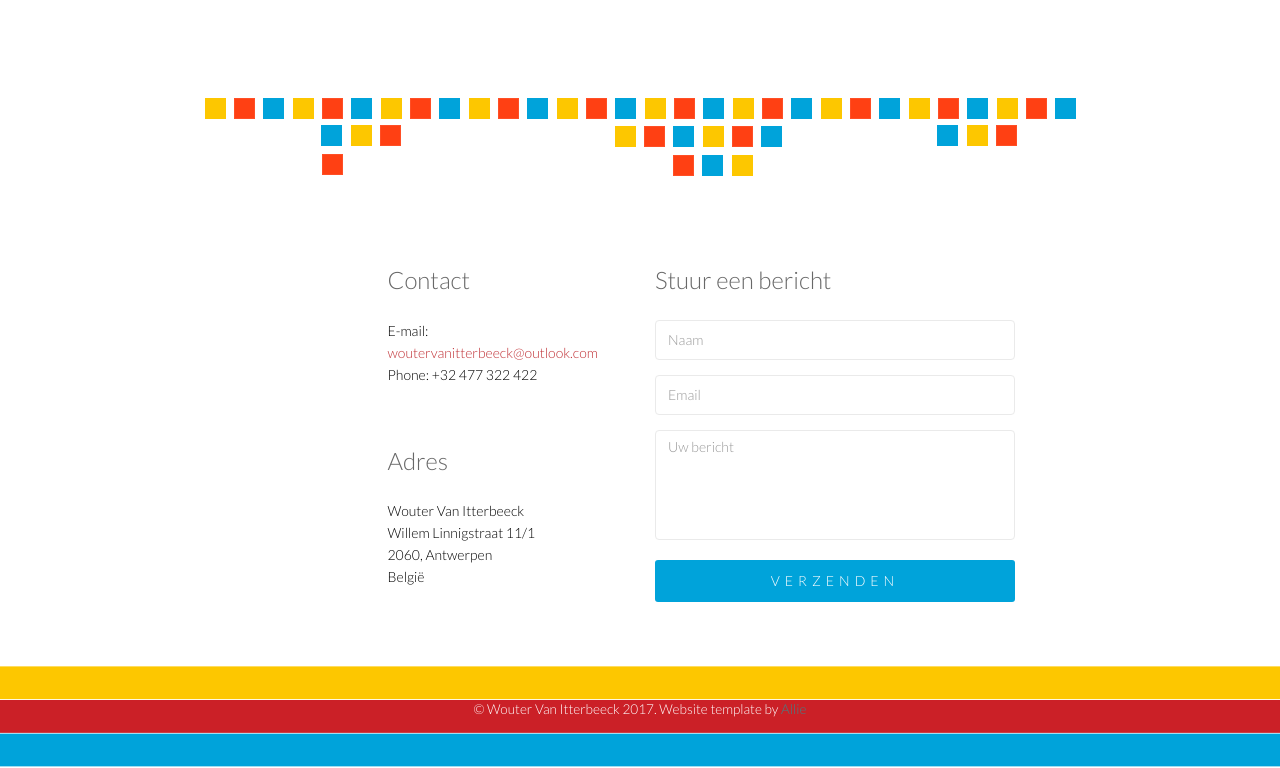
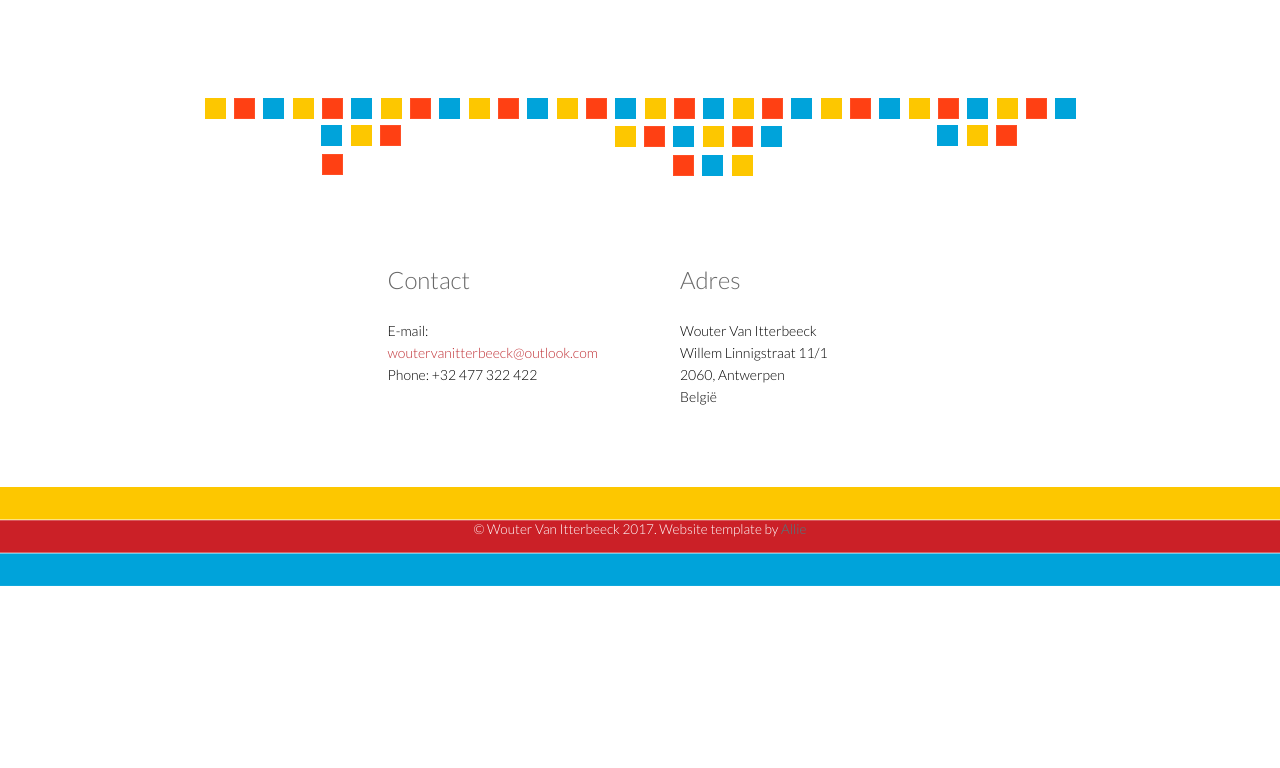
Before and after one commit to WouterVanItterbeeck/portfoliowebsite, a plain HTML site: page blogtwo.html in a window 1280 px wide. Shown: the part 2192-2960 px from the top of the page. After the commit the page ends 2780 px from the top, so only its background shows below. Drawn offline with nearby package versions, Linux system fonts and the light colour scheme.

Commit message:
footer update

```diff
--- a/blogtwo.html
+++ b/blogtwo.html
@@ -133,7 +133,7 @@
                                     </div>
                                 </div>
                                 <div class="post-content overflow">
-                                    <h2 class="post-title bold">Diploma Begeleider in circuskunsten</h2>
+                                    <h2 class="post-title bold">Attest Begeleider in circuskunsten</h2>
                                     <h3 class="post-author"><a href="http://www.circuscentrum.be">Circuscentrum</a></h3>
                                     <p>Met de BIC-cursus leer je hoe je de basisvaardigheden van de circuskunst (acro, evenwicht, luchtacro, jongleren, theater) overbrengt op kinderen, jongeren en volwassenen. Via de circusmethodiek leer je motorische, creatieve en sociale doelen in een veilige omgeving voorop te stellen.</p>
                                     <a href="#" class="read-more">View More</a>
@@ -196,7 +196,7 @@
     </section>
     <!--/#blog-->
 
-    <footer id="footer">
+       <footer id="footer">
         <div class="container">
             <div class="row">
                 <div class="col-sm-12 text-center bottom-separator">
@@ -211,7 +211,10 @@
                         E-mail: <a href="mailto:woutervanitterbeeck@outlook.com">woutervanitterbeeck@outlook.com</a> <br>
                         Phone: +32 477 322 422 <br> <br>
                         </address>
-
+                    </div>
+                </div>
+		 <div class="col-md-3 col-sm-4">
+                    <div class="contact-info bottom">
                         <h2>Adres</h2>
                         <address>
                         Wouter Van Itterbeeck<br>
@@ -221,25 +224,7 @@
                         </address>
                     </div>
                 </div>
-                <div class="col-md-4 col-sm-12">
-                    <div class="contact-form bottom">
-                        <h2>Stuur een bericht</h2>
-                        <form id="main-contact-form" name="contact-form" method="post" action="sendemail.php">
-                            <div class="form-group">
-                                <input type="text" name="name" class="form-control" required="required" placeholder="Naam">
-                            </div>
-                            <div class="form-group">
-                                <input type="email" name="email" class="form-control" required="required" placeholder="Email">
-                            </div>
-                            <div class="form-group">
-                                <textarea name="message" id="message" required="required" class="form-control" rows="8" placeholder="Uw bericht"></textarea>
-                            </div>
-                            <div class="form-group">
-                                <input type="submit" name="submit" class="btn btn-submit" value="Verzenden">
-                            </div>
-                        </form>
-                    </div>
-                </div>
+
                 <div class="col-sm-12">
                     <div class="copyright-text text-center">
                         <small>
```
